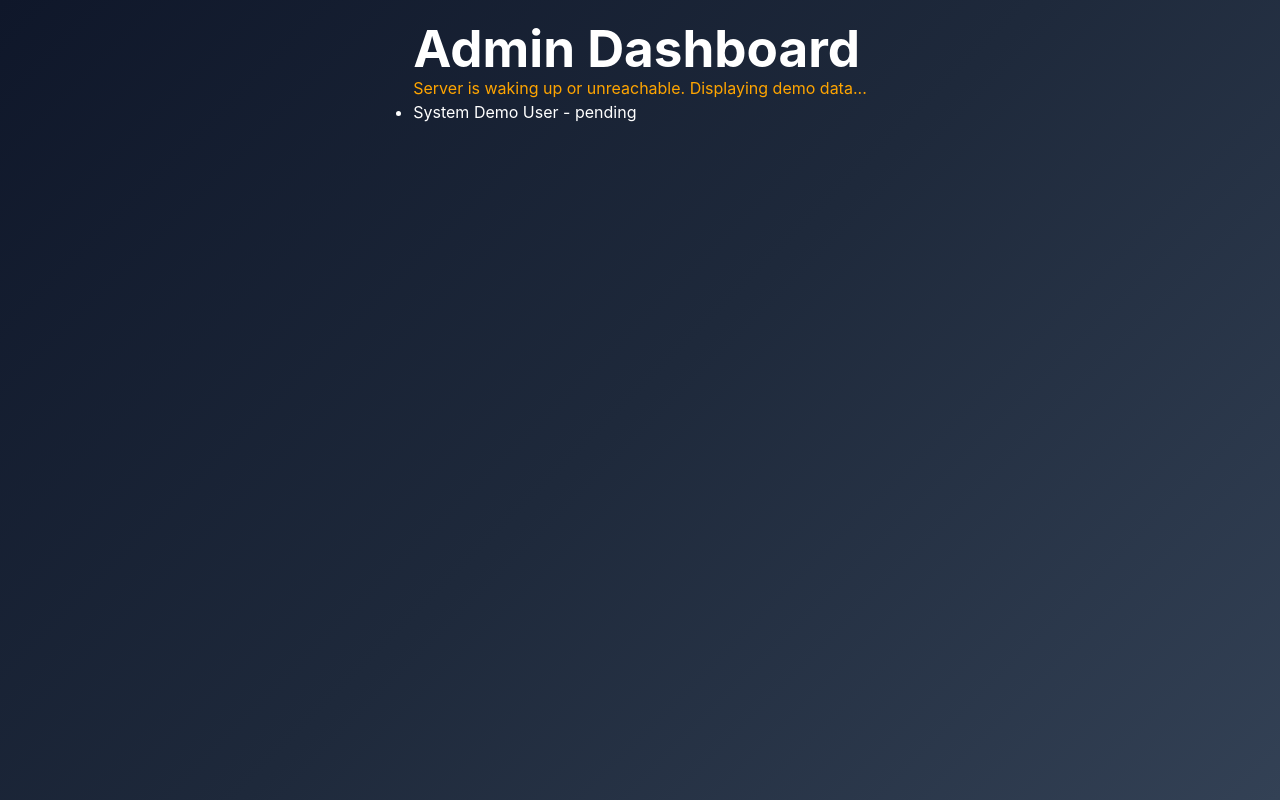
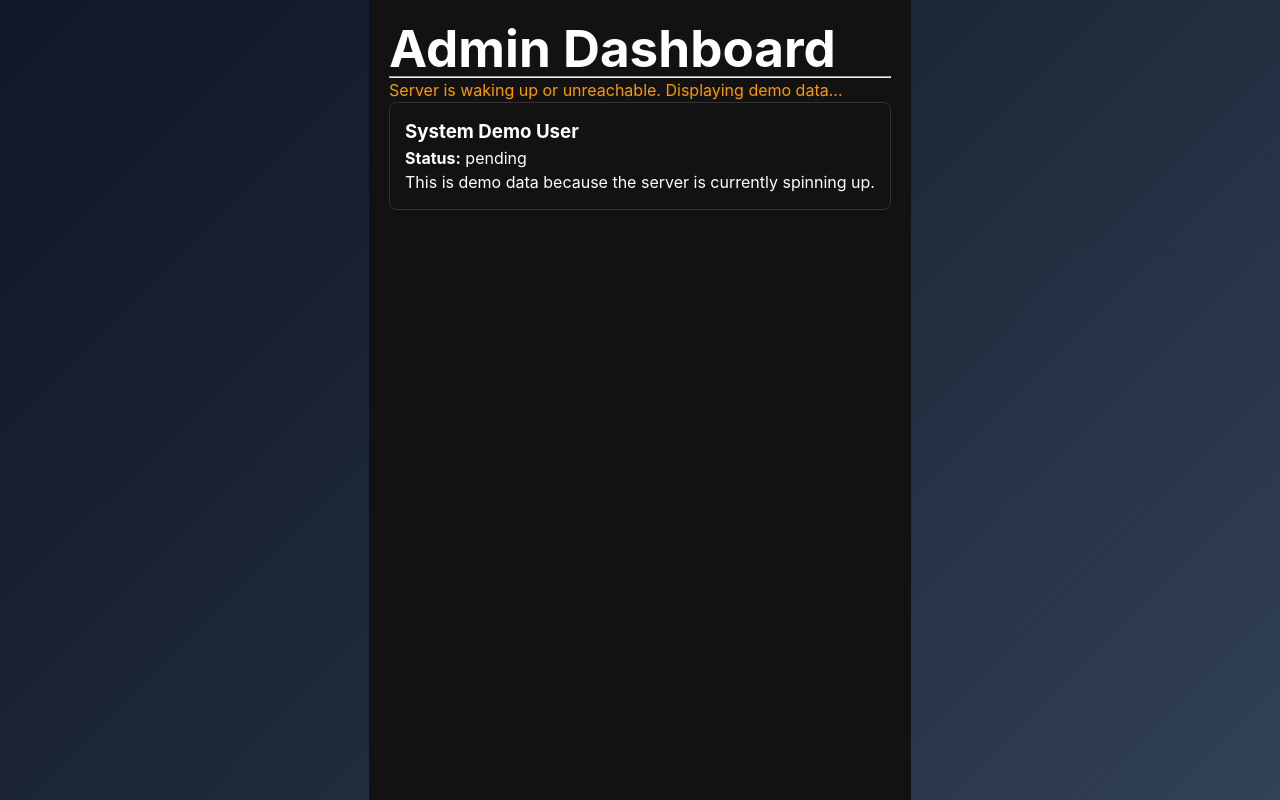
Before and after one commit to nish0024/ByteQuest-AI-Grievance-Portal, a React (Vite) app in the folder client/: page /admin-dashboard in a window 1280 px wide. Built offline with nearby package versions, Linux system fonts and the light colour scheme; no server answers.

Commit message:
fix: remove duplicate variable and clean up dashboard syntax

```diff
--- a/client/src/AdminDashboard.jsx
+++ b/client/src/AdminDashboard.jsx
@@ -1,7 +1,7 @@
-import { useState, useEffect } from 'react';
+import React, { useState, useEffect } from 'react';
 
-// 1. CRITICAL: The function name must be AdminDashboard to match your export and App.jsx import
-export default function AdminDashboard() {
+const AdminDashboard = () => {
+  // FIXED: Removed the duplicate 'grievances' line that was causing the build crash
   const [grievances, setGrievances] = useState([]);
   const [loading, setLoading] = useState(true);
   const [error, setError] = useState(null);
@@ -12,30 +12,18 @@ export default function AdminDashboard() {
   const [showStatusDropdown, setShowStatusDropdown] = useState(false);
   const [updatingStatus, setUpdatingStatus] = useState(false);
 
-  // 2. Load data from Render on component mount
-  useEffect(() => {
-    fetchGrievances();
-  }, []);
-
+  // 1. Define the Fetch Logic
   const fetchGrievances = async () => {
     setLoading(true);
     setError(null);
     try {
-      // Direct call to your verified Render endpoint
       const response = await fetch('https://bytequest-portal-backend.onrender.com/api/grievances');
-
-      if (!response.ok) {
-         throw new Error(`Server responded with ${response.status}`);
-      }
-
+      if (!response.ok) throw new Error(`Server responded with ${response.status}`);
       const data = await response.json();
-      // Success: Populate state with real data from MongoDB Atlas
       setGrievances(data);
     } catch (err) {
       console.error("Fetch Error:", err);
       setError('Server is waking up or unreachable. Displaying demo data...');
-
-      // Fallback: Demo data for when the Render server is "sleeping"
       setGrievances([
         {
           _id: 'DEMO101',
@@ -53,6 +41,7 @@ export default function AdminDashboard() {
     }
   };
 
+  // 2. Define the Status Update Logic
   const updateGrievanceStatus = async (newStatus) => {
     if (!selectedGrievance) return;
     setUpdatingStatus(true);
@@ -77,21 +66,33 @@ export default function AdminDashboard() {
     }
   };
 
-  // --- UI Rendering Logic ---
-  // (Include your styles and return statement here, exactly as they were)
+  // 3. Trigger the fetch on load
+  useEffect(() => {
+    fetchGrievances();
+  }, []);
+
   return (
-    <div style={{ padding: '20px', color: 'white' }}>
+    <div style={{ padding: '20px', color: 'white', backgroundColor: '#121212', minHeight: '100vh' }}>
       <h1>Admin Dashboard</h1>
-      {loading ? <p>Loading...</p> : (
+      <hr />
+      {loading ? (
+        <p>Loading grievances from Render...</p>
+      ) : (
         <div>
-          {error && <p style={{ color: 'orange' }}>{error}</p>}
-          <ul>
-            {grievances.map(g => (
-              <li key={g._id}>{g.citizenName} - {g.status}</li>
+          {error && <p style={{ color: '#ff9800' }}>{error}</p>}
+          <div style={{ display: 'grid', gap: '15px' }}>
+            {grievances.map((g) => (
+              <div key={g._id || Math.random()} style={{ border: '1px solid #333', padding: '15px', borderRadius: '8px' }}>
+                <h3>{g.citizenName}</h3>
+                <p><strong>Status:</strong> {g.status}</p>
+                <p>{g.description}</p>
+              </div>
             ))}
-          </ul>
+          </div>
         </div>
       )}
     </div>
   );
-}
+};
+
+export default AdminDashboard;
--- a/client/src/App.jsx
+++ b/client/src/App.jsx
@@ -2,7 +2,8 @@ import { BrowserRouter as Router, Routes, Route } from 'react-router-dom';
 import LandingPage from './LandingPage';
 import GrievanceForm from './GrievanceForm';
 import TrackRequest from './TrackRequest';
-import AdminDashboard from './AdminDashboard';
+import * as AdminModule from './AdminDashboard';
+const AdminDashboard = AdminModule.default || AdminModule.AdminDashboard;
 import AdminLogin from './AdminLogin';
 
 function App() {
```
